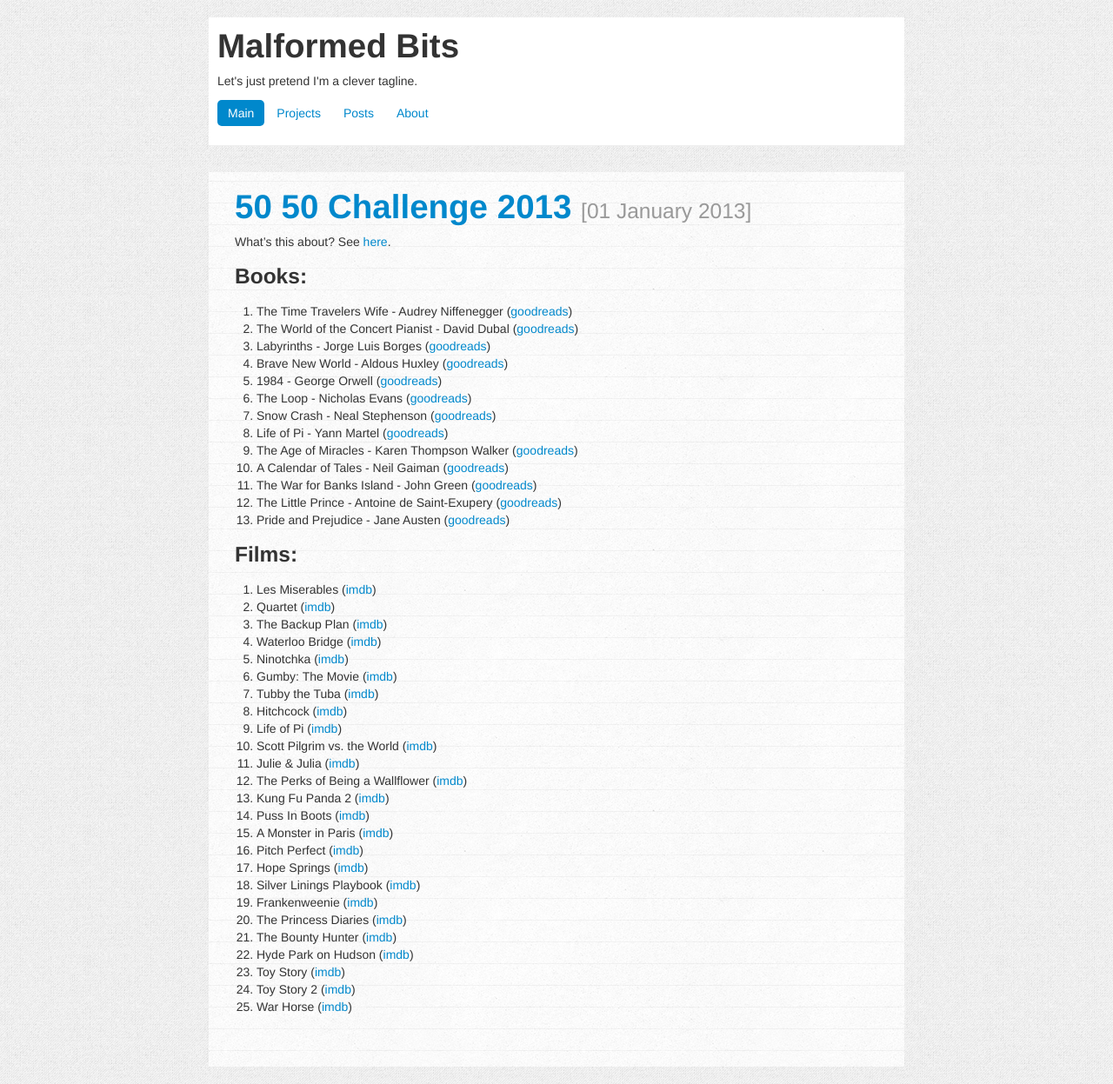
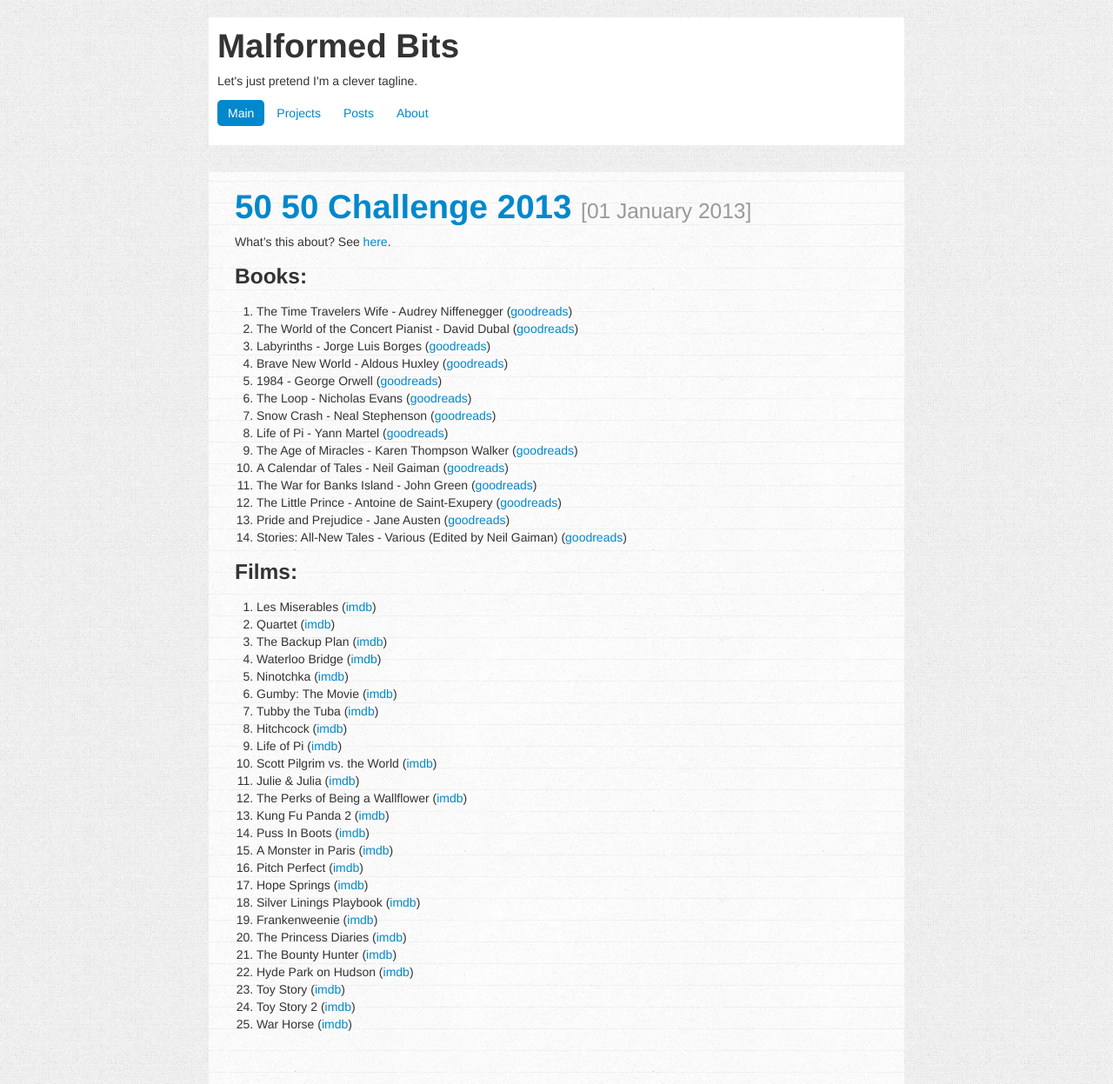
Before and after one commit to charlottepierce/charlottepierce.github.com, a Jekyll site: the page built from _posts/2013-01-01-50-50-Challenge-2013.markdown, in a window 1280 px wide. Shown: the whole page at 87% size. Built offline with Jekyll 4.4.1, drawn with Linux system fonts in a browser that asks for light colours.

Commit message:
Updated 50/50 challenge list.

```diff
--- a/_posts/2013-01-01-50-50-Challenge-2013.markdown
+++ b/_posts/2013-01-01-50-50-Challenge-2013.markdown
@@ -20,6 +20,7 @@ What's this about? See [here](http://www.fiftyfifty.me/introduction/).
 11. The War for Banks Island - John Green ([goodreads](http://www.goodreads.com/book/show/15838434-the-war-for-banks-island))
 12. The Little Prince -  Antoine de Saint-Exupery ([goodreads](http://www.goodreads.com/book/show/157993.The_Little_Prince))
 13. Pride and Prejudice - Jane Austen ([goodreads](http://www.goodreads.com/book/show/1885.Pride_and_Prejudice))
+14. Stories: All-New Tales - Various (Edited by Neil Gaiman) ([goodreads](http://www.goodreads.com/book/show/7637398-stories))
 
 ### Films: ###
 
```
